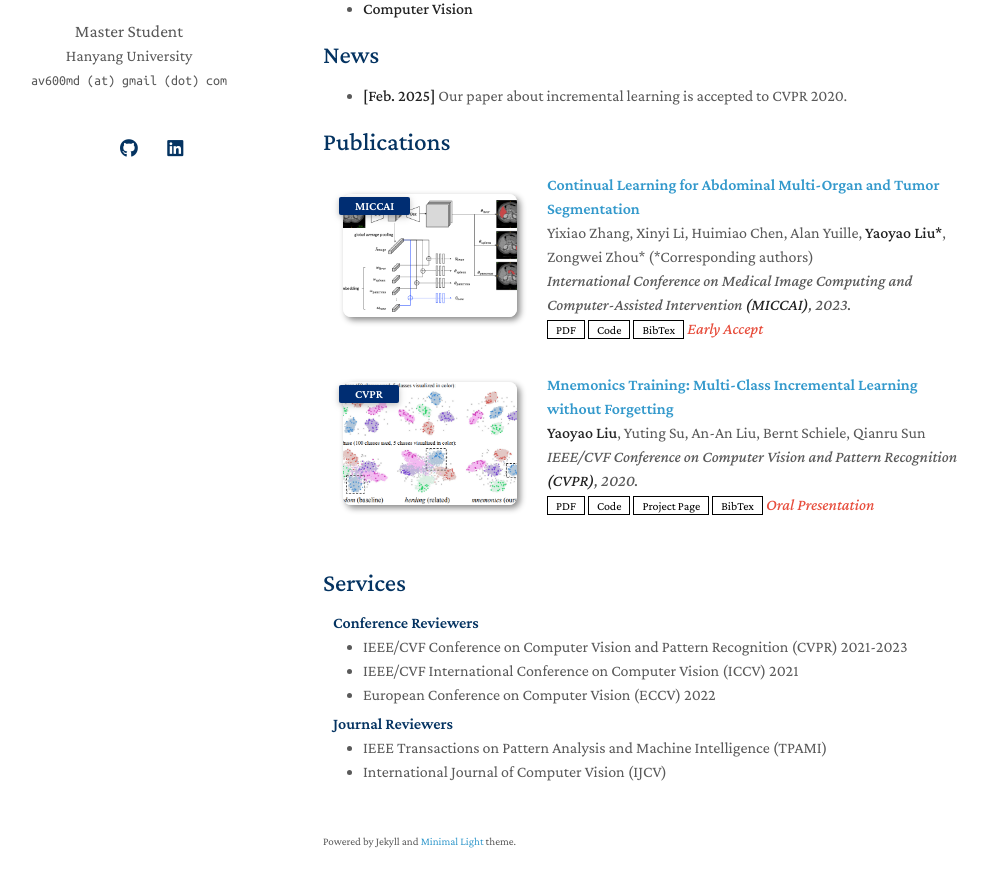
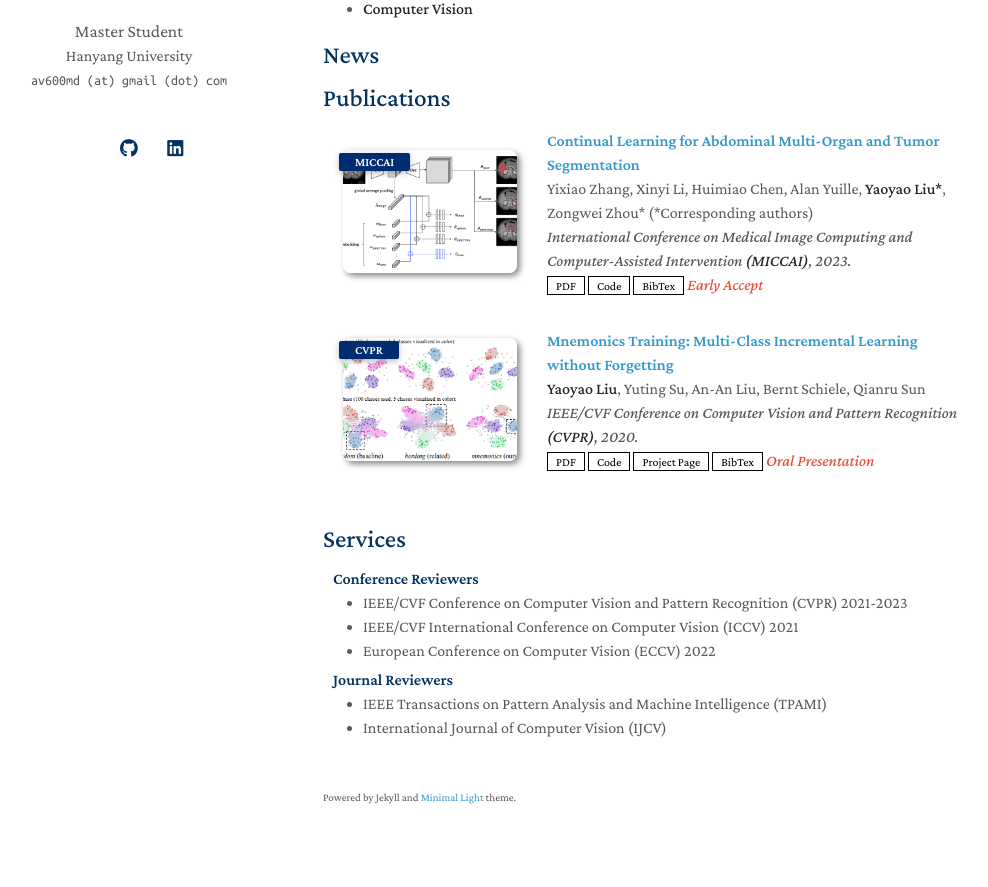
Before and after one commit to suil-hwang/suil-hwang.github.io, a Jekyll site: the page built from index.md, in a window 1280 px wide and 1144 px high. Shown: the part 222-1109 px from the top of the window, without its empty margins (147-1135 px from the left). Built offline with Jekyll 4.4.1, drawn with Linux system fonts in a browser that asks for light colours; a style sheet for code colours, icons or effects is not loaded; our own code applies the rules of GitHub Pages for plain Markdown files.

Commit message:
Update index.md

```diff
--- a/index.md
+++ b/index.md
@@ -12,8 +12,8 @@ I am a Ph.D. student at ...
 
 
 ## News
-<!-- 이 부분은 주석입니다. 마크다운 렌더링에서 보이지 않습니다. -->
-- **[Feb. 2025]** Our paper about incremental learning is accepted to CVPR 2020.
+<!-- - **[Feb. 2025]** Our paper about incremental learning is accepted to CVPR 2020. -->
+
 
 {% include_relative _includes/publications.md %}
 
```
